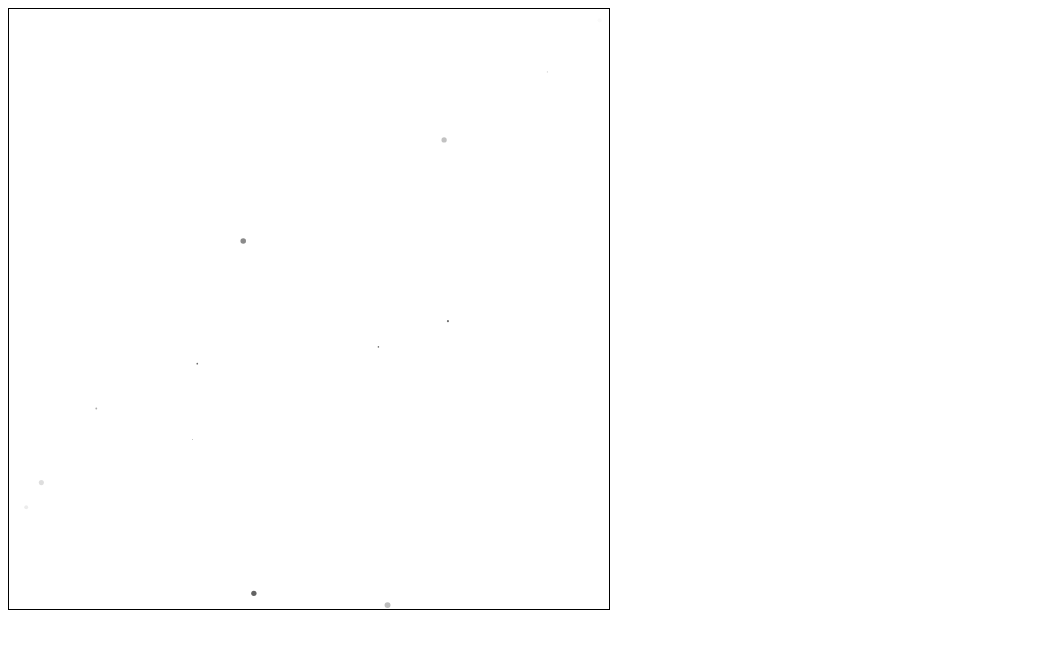
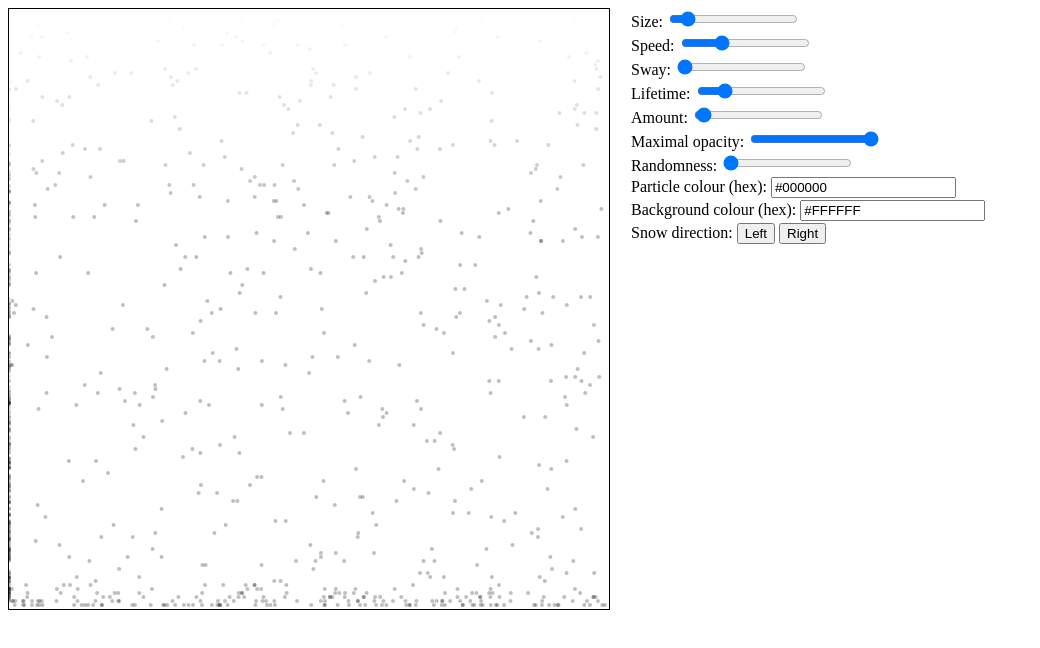
Before and after one commit to Filipsys/snow-canvas, a plain HTML site: page index.html in a window 1280 px wide. Shown: the whole page, without its empty margins (0-1040 px from the left). Drawn offline with Linux system fonts and the light colour scheme.

Commit message:
Fixed particles, added sliders

```diff
--- a/canvas.js
+++ b/canvas.js
@@ -1,13 +1,44 @@
+const sizeSlider = document.getElementById("size-slider");
+const speedSlider = document.getElementById("speed-slider");
+const swaySlider = document.getElementById("sway-slider");
+const lifetimeSlider = document.getElementById("lifetime-slider");
+const amountSlider = document.getElementById("amount-slider");
+const maximalOpacitySlider = document.getElementById("maximal-opacity-slider");
+const randomnessSlider = document.getElementById("randomness-slider");
+const particleColorInput = document.getElementById("particle-color-input");
+const backgroundColorInput = document.getElementById("background-color-input");
+const leftDirectionButton = document.getElementById("direction-left");
+const rightDirectionButton = document.getElementById("direction-right");
+
+let sizeVariable = 1;
+let speedVariable = 3;
+let swayVariable = 0;
+let lifetimeVariable = 1000;
+let amountVariable = 1000;
+let maximalOpacity = 1;
+let randomnessVariable = 0;
+let canvasColor = "#FFFFFF";
+let particlesColor = "#000000";
+let particleDirection = "right";
+
+sizeSlider.addEventListener("input", (event) => (sizeVariable = parseFloat(event.target.value)));
+speedSlider.addEventListener("input", (event) => (speedVariable = parseFloat(event.target.value)));
+swaySlider.addEventListener("input", (event) => (swayVariable = parseFloat(event.target.value)));
+lifetimeSlider.addEventListener("input", (event) => (lifetimeVariable = parseFloat(event.target.value)));
+amountSlider.addEventListener("input", (event) => (amountVariable = parseInt(event.target.value)));
+maximalOpacitySlider.addEventListener("input", (event) => (maximalOpacity = parseFloat(event.target.value)));
+randomnessSlider.addEventListener("input", (event) => (randomnessVariable = parseFloat(event.target.value)));
+particleColorInput.addEventListener("input", (event) => (particlesColor = event.target.value));
+backgroundColorInput.addEventListener("input", (event) => (canvasColor = event.target.value));
+leftDirectionButton.addEventListener("click", () => (particleDirection = "left"));
+rightDirectionButton.addEventListener("click", () => (particleDirection = "right"));
+
 const canvasElement = document.getElementById("root");
 const context = canvasElement.getContext("2d");
-
 if (!canvasElement || !context) throw new Error("Canvas-related issue found");
 
 const canvasWidth = context.canvas.width;
 const canvasHeight = context.canvas.height;
-const canvasColor = "white";
-const particlesColor = "#000"; // Hex color value
-const timeBetweenParticles = 100;
 let numberOfTotalParticlesLogged = 0;
 let currentTimeBetween = 0;
 let particles = [];
@@ -29,8 +60,6 @@ const hexToRGB = (hexColor) => {
       green: hexColor.slice(3, 5),
       blue: hexColor.slice(5, 7),
     };
-  } else {
-    throw new Error("Wrong hex value!");
   }
 
   return {
@@ -44,26 +73,48 @@ const generateNewParticle = () => {
   const coinToss = Math.random();
   numberOfTotalParticlesLogged += 1; // Increase the total particles (using it as the id)
 
+  let randomnessApply = randomnessVariable;
+  if (randomnessVariable == 0) {
+    randomnessApply = 1;
+  } else {
+    randomnessApply = randomnessVariable * Math.random();
+    Math.random() >= 0.5 ? null : (randomnessApply = -randomnessApply);
+  }
+
   particles.push({
     id: numberOfTotalParticlesLogged,
-    x: coinToss >= 0.5 ? canvasWidth * Math.random() : 0,
-    y: coinToss < 0.5 ? canvasHeight * Math.random() : 0,
-    size: 3 * Math.random() + 0.01,
+    x:
+      particleDirection == "right"
+        ? coinToss >= 0.5
+          ? canvasWidth * Math.random()
+          : 0
+        : coinToss >= 0.5
+        ? canvasWidth * Math.random()
+        : canvasWidth,
+    y:
+      particleDirection == "right"
+        ? coinToss < 0.5
+          ? canvasHeight * Math.random()
+          : 0
+        : coinToss < 0.5
+        ? canvasHeight * Math.random()
+        : 0,
+
+    size: sizeVariable + (randomnessApply > 0 ? randomnessApply : -randomnessApply),
     opacity: 0,
-    lifetime: 2000 * Math.random() + 1000,
-    speed: 2 * Math.random() + 1,
-    sway: 1 * Math.random() + 1,
+    lifetime: lifetimeVariable,
+    speed: speedVariable + randomnessApply,
+    sway: swayVariable + randomnessApply,
     appearDate: Date.now(),
   });
 };
 
 const updateLoop = () => {
   // Check if a new particle should be made
-  if (currentTimeBetween < timeBetweenParticles) {
-    currentTimeBetween += 10;
-  } else {
-    currentTimeBetween = 0;
+  if (particles.length < amountVariable) {
+    for (let i = 0; i < amountVariable - particles.length; i++) {
       generateNewParticle();
+    }
   }
 
   if (!particles.length) return;
@@ -76,12 +127,15 @@ const updateLoop = () => {
     particle.y + particle.speed > canvasHeight;
 
   particles = particles.filter((particle) => {
-    if (particle.appearDate + particle.lifetime - currentDate > 300 && particle.opacity < 1) {
+    if (
+      particle.appearDate + particle.lifetime - currentDate > particle.lifetime / 6 &&
+      particle.opacity < maximalOpacity
+    ) {
       particle.opacity += 0.005;
     }
 
     // Change new particle position
-    particle.x += particle.sway;
+    particle.x += swayVariable == 0 ? 0 : particleDirection == "right" ? particle.sway : -particle.sway;
     particle.y += particle.speed;
 
     return particle.opacity > 0 && !isOutOfBounds(particle);
@@ -93,12 +147,14 @@ const drawLoop = () => {
   context.fillRect(0, 0, canvasWidth, canvasHeight);
 
   particles.forEach((particle) => {
+    if (particlesColor.length == 4 || particlesColor.length == 7) {
       const { red, green, blue } = hexToRGB(particlesColor);
 
       context.fillStyle = `rgba(${red}, ${green}, ${blue}, ${particle.opacity})`;
       context.beginPath();
       context.arc(particle.x, particle.y, particle.size, 0, Math.PI * 2, true);
       context.fill();
+    }
   });
 };
 
--- a/index.html
+++ b/index.html
@@ -11,7 +11,58 @@
     </style>
   </head>
   <body>
-    <canvas id="root" width="600" height="600"></canvas>
+    <div style="display: flex; flex-direction: row; gap: 20px">
+      <canvas id="root" width="600" height="600"></canvas>
+
+      <div style="display: flex; flex-direction: column">
+        <p style="margin: 1px">
+          Size: <input type="range" name="Size" id="size-slider" min="0.01" max="10" step="0.01" value="1" />
+        </p>
+        <p style="margin: 1px">
+          Speed: <input type="range" name="Speed" id="speed-slider" min="0" max="10" step="0.01" value="3" />
+        </p>
+        <p style="margin: 1px">
+          Sway: <input type="range" name="Sway" id="sway-slider" min="0" max="10" step="0.01" value="0" />
+        </p>
+        <p style="margin: 1px">
+          Lifetime:
+          <input type="range" name="Lifetime" id="lifetime-slider" min="100" max="5000" step="0.01" value="1000" />
+        </p>
+        <p style="margin: 1px">
+          Amount: <input type="range" name="Amount" id="amount-slider" min="1" max="5000" step="0.01" value="100" />
+        </p>
+        <p style="margin: 1px">
+          Maximal opacity:
+          <input
+            type="range"
+            name="Maximal-opacity"
+            id="maximal-opacity-slider"
+            min="0"
+            max="1"
+            step="0.01"
+            value="1"
+          />
+        </p>
+        <p style="margin: 1px">
+          Randomness:
+          <input type="range" name="Randomness" id="randomness-slider" min="0" max="5" step="0.01" value="0" />
+        </p>
+
+        <p style="margin: 1px">
+          Particle colour (hex):
+          <input id="particle-color-input" type="text" maxlength="7" placeholder="#000000" value="#000000" />
+        </p>
+        <p style="margin: 1px">
+          Background colour (hex):
+          <input id="background-color-input" type="text" maxlength="7" placeholder="#FFFFFF" value="#FFFFFF" />
+        </p>
+        <p style="margin: 1px">
+          Snow direction:
+          <button id="direction-left">Left</button>
+          <button id="direction-right">Right</button>
+        </p>
+      </div>
+    </div>
 
     <script src="canvas.js"></script>
   </body>
```
Also changed, not shown: package.json (deleted, +0 -13 lines), pnpm-lock.yaml (deleted). Lines whose indentation alone changed are shown as unchanged.
